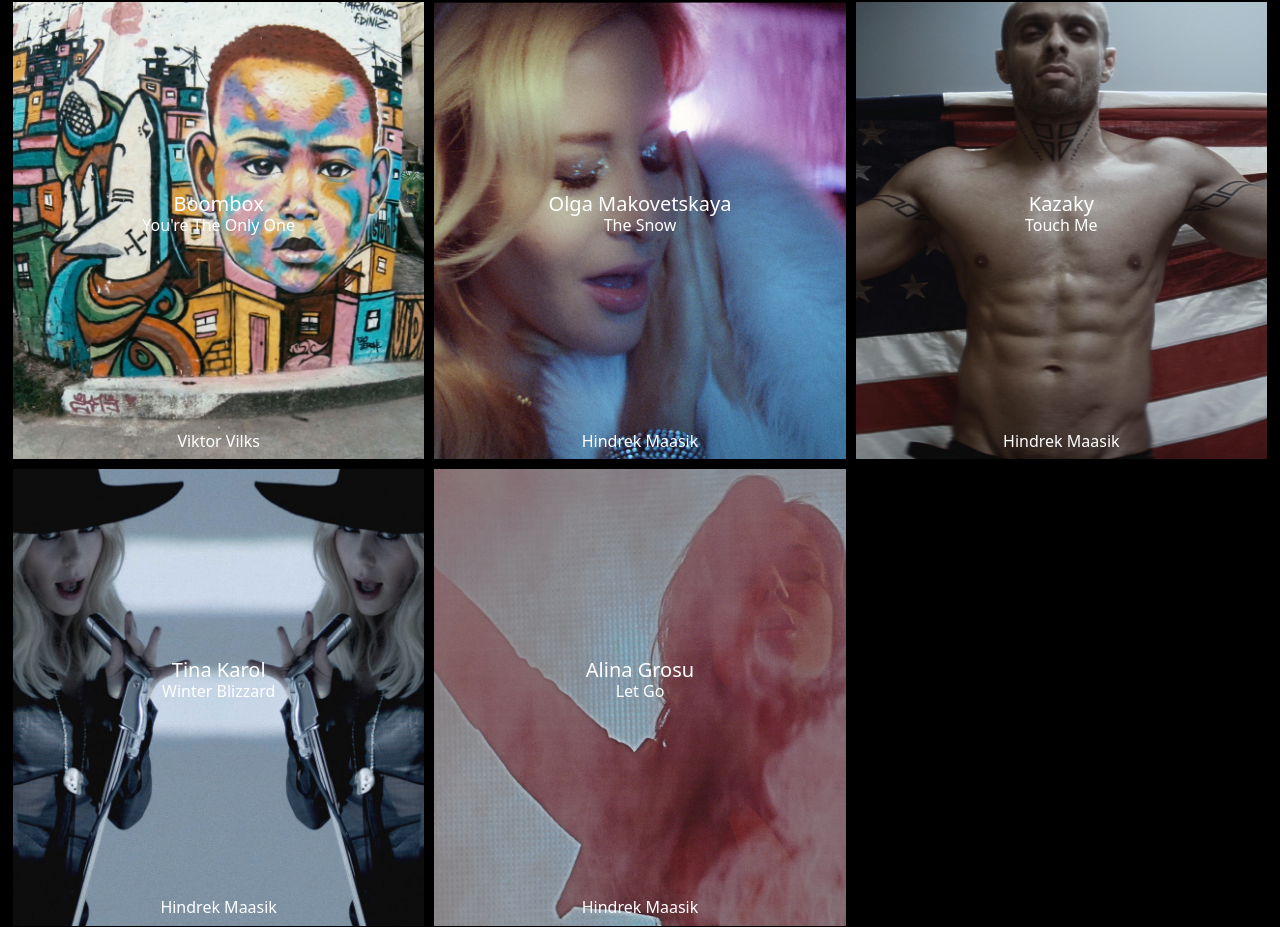
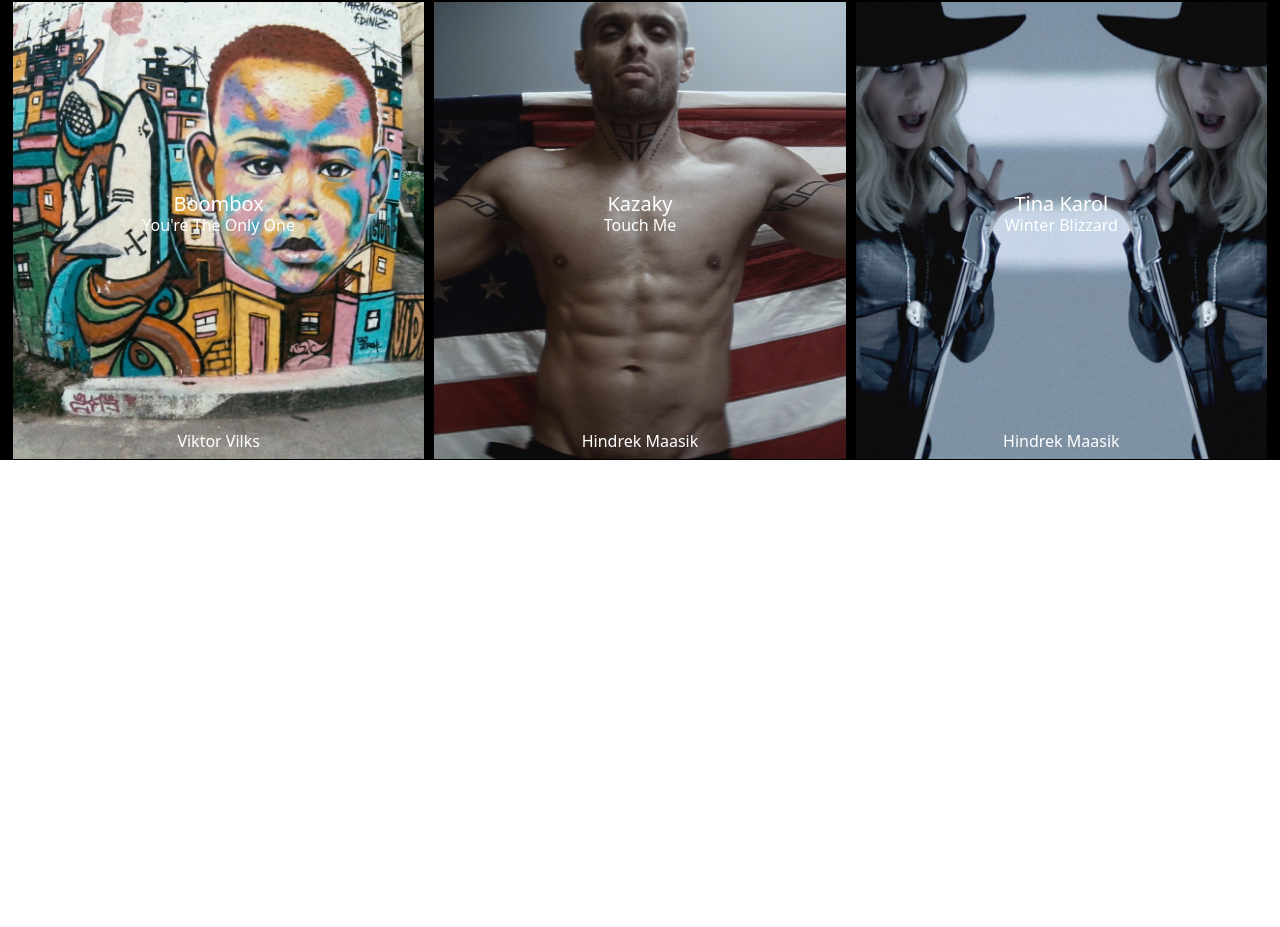
Before and after one commit to cinemaxym/7kopeksfilms, a React (Create React App) app: page / in a window 1280 px wide. Shown: the part 2587-3514 px from the top of the page. After the commit the page ends 3047 px from the top, so only its background shows below. Built offline with nearby package versions, Linux system fonts and the light colour scheme.

Commit message:
edited works

```diff
--- a/src/components/Works.js
+++ b/src/components/Works.js
@@ -169,16 +169,16 @@ const worksData = [
         videoUrl: 'https://player.vimeo.com/video/88872867?h=4a3f127ac5',
         aspectRatio: '4-3'
     },
-    {
-        id: 17,
-        image: require('../images/sneg.jpg'),
-        alt: 'Olga Makovetskaya',
-        artist: 'Olga Makovetskaya',
-        title: 'The Snow',
-        director: 'Hindrek Maasik',
-        videoUrl: 'https://www.youtube.com/embed/T69hDTOUvLM',
-        aspectRatio: '4-3'
-    },
+    // {
+    //     id: 17,
+    //     image: require('../images/sneg.jpg'),
+    //     alt: 'Olga Makovetskaya',
+    //     artist: 'Olga Makovetskaya',
+    //     title: 'The Snow',
+    //     director: 'Hindrek Maasik',
+    //     videoUrl: 'https://www.youtube.com/embed/T69hDTOUvLM',
+    //     aspectRatio: '4-3'
+    // },
     // {
     //     id: 18,
     //     image: require('../images/jamala_osen.jpg'),
@@ -209,16 +209,16 @@ const worksData = [
         videoUrl: 'https://www.youtube.com/embed/xlnGZihYHXU',
         aspectRatio: '4-3'
     },
-    {
-        id: 21,
-        image: require('../images/brosay.jpg'),
-        alt: 'Alina Grosu',
-        artist: 'Alina Grosu',
-        title: "Let Go",
-        director: 'Hindrek Maasik',
-        videoUrl: 'https://www.youtube.com/embed/2h3ToedfURc',
-        aspectRatio: '4-3'
-    }
+    // {
+    //     id: 21,
+    //     image: require('../images/brosay.jpg'),
+    //     alt: 'Alina Grosu',
+    //     artist: 'Alina Grosu',
+    //     title: "Let Go",
+    //     director: 'Hindrek Maasik',
+    //     videoUrl: 'https://www.youtube.com/embed/2h3ToedfURc',
+    //     aspectRatio: '4-3'
+    // }
 ]
 
 
```
Also changed, not shown: 1 other file (tests, documents, lock files or other folders).
